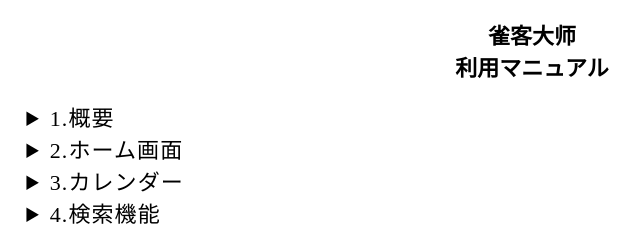
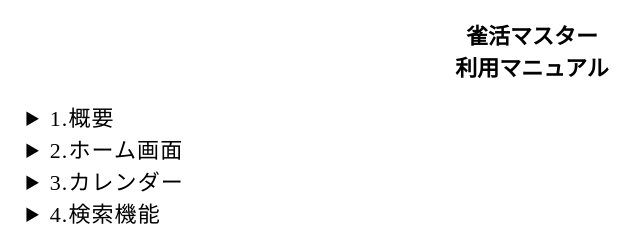
Before and after one commit to KyoKeityou/jankatsumaster_manual, a plain HTML site: page index.html in a window 1280 px wide. Shown: the top 233 px of the page, 108-748 px from the left. Drawn offline with Linux system fonts and the light colour scheme.

Commit message:
upload_20260404

```diff
--- a/index.html
+++ b/index.html
@@ -2,7 +2,7 @@
 <html lang="ja" >
   <head>
     <meta charset="utf-8">
-    <title>雀客大师 利用マニュアル</title>
+    <title>雀活マスター 利用マニュアル</title>
     <meta http-equiv="X-UA-Compatible" content="IE=edge" />
     <meta name="viewport" content="width=device-width,initial-scale=1.0" />
   </head>
@@ -36,7 +36,7 @@
   <body>
       <div class="policy-outer-frame">
         <div class="policy-inner-frame">
-          <div class="tiltle_name">雀客大师<br/>利用マニュアル</div>
+          <div class="tiltle_name">雀活マスター<br/>利用マニュアル</div>
           <br/>
           <div class="menu_div"><div id="content0"></div></div>
           <div class="menu_div"><div id="content1"></div></div>
```
Also changed, not shown: contents/manual_s0.txt, images/logo_toumei.png (added), manual.css (line endings or trailing spaces), 1 other file.
